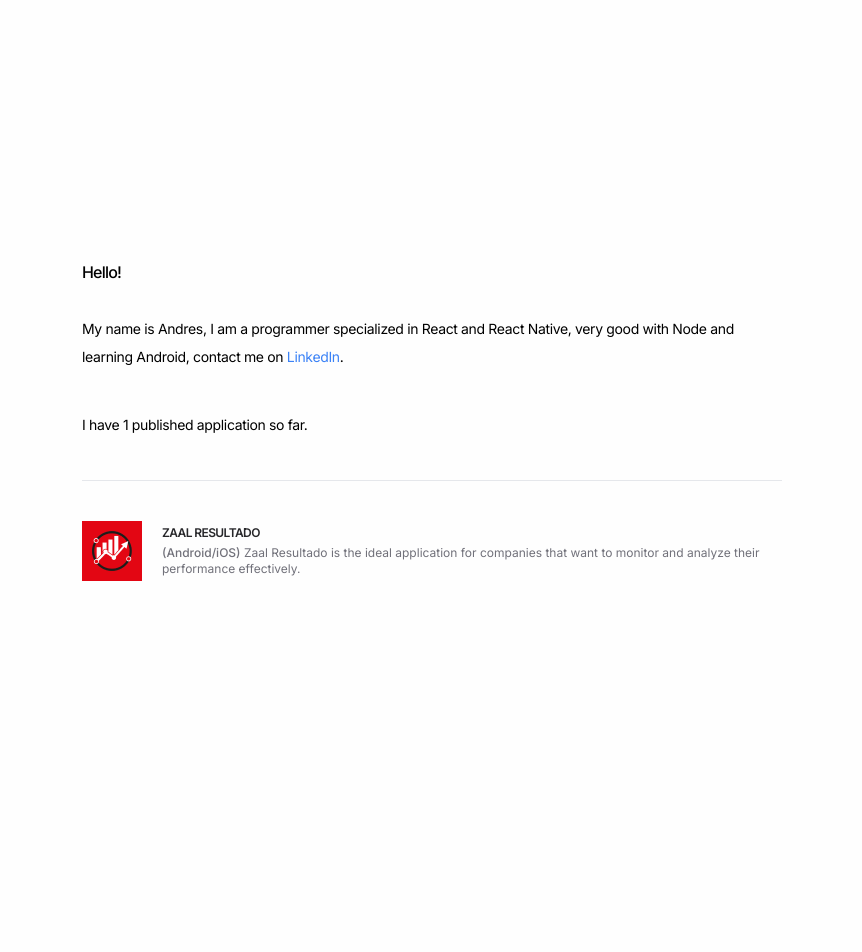
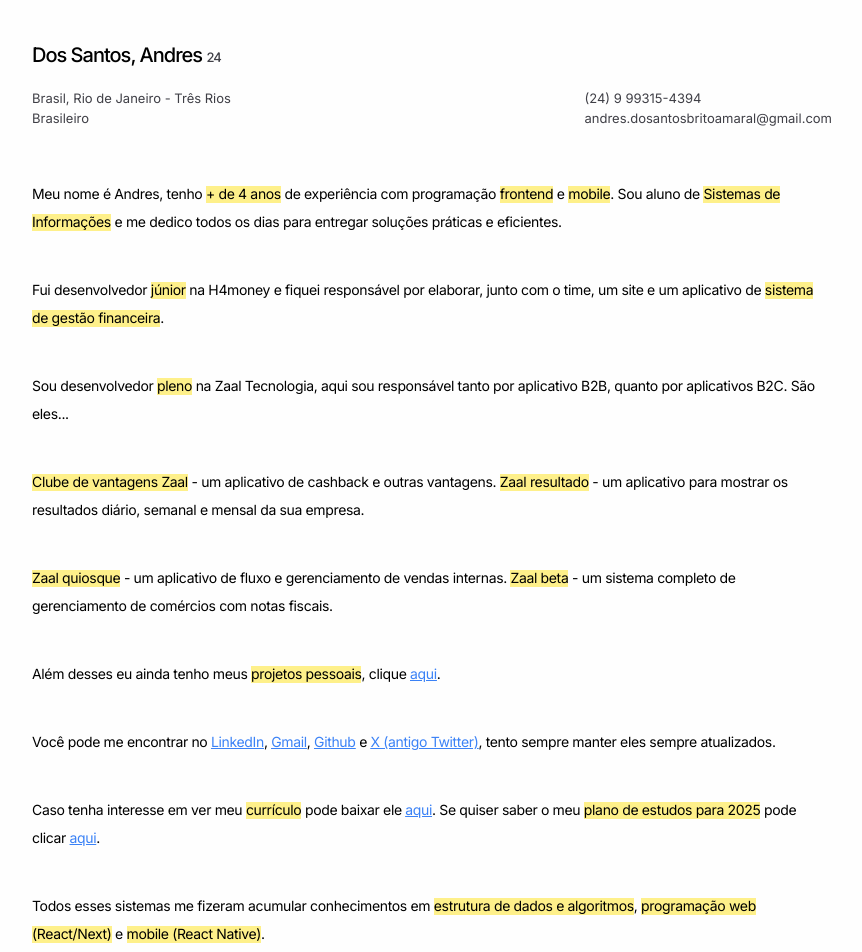
Before and after one commit to andres-dos-santos/hi, a Next.js app: page / in a window 1280 px wide. Shown: the top 952 px of the page, without its empty margins (208-1070 px from the left). Before the commit the page ends 800 px from the top, so only its background shows below. Built offline with nearby package versions, Linux system fonts and the light colour scheme.

Commit message:
feat: change to resume

```diff
--- a/app/globals.css
+++ b/app/globals.css
@@ -43,7 +43,7 @@
   }
 
   a {
-    @apply text-blue-500;
+    @apply text-blue-500 underline;
   }
 
   blockquote {
--- a/app/layout.tsx
+++ b/app/layout.tsx
@@ -25,7 +25,7 @@
   return (
     <html lang="en" className={`${inter.variable} ${plexMono.variable}`}>
       <body className="antialiased bg-[#fefefe] dark:bg-[#1c1c1c] px-10 sm:px-0">
-        <div className="sm:max-w-[700px] sm:mx-auto">{children}</div>
+        <main className="mx-auto max-w-[800px]">{children}</main>
       </body>
     </html>
   )
--- a/app/page.tsx
+++ b/app/page.tsx
@@ -1,5 +1,5 @@
-import Image from 'next/image'
 import Link from 'next/link'
+import { ComponentProps } from 'react'
 
 // export const revalidate =
 //   process.env.NODE_ENV === 'development' ? 30 : 60 * 60 * 1 // 1 hour
@@ -51,51 +51,136 @@
 //   return json.data ? json.data.posts : []
 // }
 
-export default async function Learns() {
+function Marker(props: ComponentProps<'span'>) {
+  return <span className="bg-yellow-200">{props.children}</span>
+}
+
+function Push(props: ComponentProps<'a'>) {
   return (
-    <div className="flex flex-col justify-center h-screen">
-      <div className="flex items-baseline mb-8 mt-10 gap-5">
-        <h6 className="font-medium -tracking-wider">Hello!</h6>
-      </div>
+    <span className="underline text-blue-500">
+      <a href={props.href} target="_blank">
+        {props.children}
+      </a>
+    </span>
+  )
+}
+
+export default async function _page() {
+  return (
+    <div className="flex flex-col pb-10">
+      <header className="flex items-baseline justify-between mb-8 mt-10 gap-5">
+        <div className="flex flex-col items-start w-full">
+          <h6 className="font-medium mb-5 text-[20px] -tracking-wider">
+            Dos Santos, Andres{' '}
+            <span className="text-zinc-700 text-[13px]">24</span>
+          </h6>
+
+          <nav className="flex items-center justify-between w-full">
+            <span className="text-zinc-700 text-[13px] flex">
+              Brasil, Rio de Janeiro - Três Rios <br />
+              Brasileiro
+            </span>
+
+            <span className="text-zinc-700 text-[13px] flex">
+              (24) 9 99315-4394
+              <br />
+              andres.dosantosbritoamaral@gmail.com
+            </span>
+          </nav>
+        </div>
+      </header>
+
+      <span className="text-sm block mb-10 mt-5 leading-7 -tracking-wide">
+        Meu nome é Andres, tenho <Marker>+ de 4 anos</Marker> de experiência com
+        programação <Marker>frontend</Marker> e <Marker>mobile</Marker>. Sou
+        aluno de <Marker>Sistemas de Informações</Marker> e me dedico todos os
+        dias para entregar soluções práticas e eficientes.
+      </span>
 
       <span className="text-sm block mb-10 leading-7 -tracking-wide">
-        My name is Andres, I am a programmer specialized in React and React
-        Native, very good with Node and learning Android, contact me on{' '}
-        <Link href="http://linkedin.com/in/andres-dosantos/" target="__blank">
-          LinkedIn
-        </Link>
+        Fui desenvolvedor <Marker>júnior</Marker> na H4money e fiquei
+        responsável por elaborar, junto com o time, um site e um aplicativo de{' '}
+        <Marker>sistema de gestão financeira</Marker>.
+      </span>
+
+      <span className="text-sm block mb-10 leading-7 -tracking-wide">
+        Sou desenvolvedor <Marker>pleno</Marker> na Zaal Tecnologia, aqui sou
+        responsável tanto por aplicativo B2B, quanto por aplicativos B2C. São
+        eles...
+      </span>
+
+      <span className="text-sm block mb-10 leading-7 -tracking-wide">
+        <Marker>Clube de vantagens Zaal</Marker> - um aplicativo de cashback e
+        outras vantagens. <Marker>Zaal resultado</Marker> - um aplicativo para
+        mostrar os resultados diário, semanal e mensal da sua empresa.{' '}
+      </span>
+
+      <span className="text-sm block mb-10 leading-7 -tracking-wide">
+        <Marker>Zaal quiosque</Marker> - um aplicativo de fluxo e gerenciamento
+        de vendas internas. <Marker>Zaal beta</Marker> - um sistema completo de
+        gerenciamento de comércios com notas fiscais.
+      </span>
+
+      <span className="text-sm block mb-10 leading-7 -tracking-wide">
+        Além desses eu ainda tenho meus <Marker>projetos pessoais</Marker>,
+        clique <Push href="https://www.github.com/andres-dos-santos">aqui</Push>
         .
       </span>
 
       <span className="text-sm block mb-10 leading-7 -tracking-wide">
-        I have 1 published application so far.
+        Você pode me encontrar no{' '}
+        <span className="underline text-blue-500">
+          <a href="https://www.linkedin.com/in/andres-dosantos" target="_blank">
+            LinkedIn
+          </a>
+        </span>
+        ,{' '}
+        <span className="underline text-blue-500">
+          <a href="https://www.linkedin.com/in/andres-dosantos" target="_blank">
+            Gmail
+          </a>
+        </span>
+        ,{' '}
+        <span className="underline text-blue-500">
+          <a href="https://www.github.com/andres-dos-santos" target="_blank">
+            Github
+          </a>
+        </span>{' '}
+        e{' '}
+        <span className="underline text-blue-500">
+          <a href="https://www.github.com/andres-dos-santos" target="_blank">
+            X (antigo Twitter)
+          </a>
+        </span>
+        , tento sempre manter eles sempre atualizados.
       </span>
 
-      <hr />
+      <span className="text-sm block mb-10 leading-7 -tracking-wide">
+        Caso tenha interesse em ver meu <Marker>currículo</Marker> pode baixar
+        ele <Push href="https://www.github.com/andres-dos-santos">aqui</Push>.
+        Se quiser saber o meu <Marker>plano de estudos para 2025</Marker> pode
+        clicar <Link href="/study-plan">aqui</Link>.
+      </span>
 
-      <ul className="mt-10">
-        <li className="flex items-center gap-x-5">
-          <Image
-            src="/zaal-result-logo.png"
-            alt=""
-            width={60}
-            height={60}
-            quality={100}
-          />
+      <span className="text-sm block mb-10 leading-7 -tracking-wide">
+        Todos esses sistemas me fizeram acumular conhecimentos em{' '}
+        <Marker>estrutura de dados e algoritmos</Marker>,{' '}
+        <Marker>programação web (React/Next)</Marker> e{' '}
+        <Marker>mobile (React Native)</Marker>.
+      </span>
 
-          <div className="flex flex-col">
-            <strong className="text-xs font-semibold -tracking-wider mb-1">
-              ZAAL RESULTADO
-            </strong>
+      <span className="text-sm block mb-10 leading-7 -tracking-wide">
+        Além disso tenho conhecimentos em <Marker>Firebase</Marker>,{' '}
+        <Marker>Supabase</Marker>, IA, API de terceiros, um pouco sobre{' '}
+        <Marker>AWS</Marker>, <Marker>GCP</Marker>, conhecimento avançado em{' '}
+        <Marker>NodeJS</Marker>, desenvolvimento{' '}
+        <Marker>Android (com Jetpack Compose)</Marker>, <Marker>Docker</Marker>,{' '}
+        <Marker>Prisma</Marker>, etc.
+      </span>
 
-            <span className="text-xs text-zinc-500 leading-4">
-              <span className="font-medium">(Android/iOS)</span> Zaal Resultado
-              is the ideal application for companies that want to monitor and
-              analyze their performance effectively.
-            </span>
-          </div>
-        </li>
-      </ul>
+      <span className="text-sm block leading-7 -tracking-wide">
+        Venha falar comigo!
+      </span>
     </div>
   )
 }
--- /dev/null
+++ b/app/study-plan/page.tsx
@@ -0,0 +1,63 @@
+import { ComponentProps } from 'react'
+
+// export const revalidate =
+//   process.env.NODE_ENV === 'development' ? 30 : 60 * 60 * 1 // 1 hour
+
+// interface Post {
+//   title: string
+//   id: string
+//   createdAt: string
+// }
+
+// const queryWithoutSearches = `
+//   query {
+//     posts(orderBy: createdAt_DESC) {
+//       title
+//       id
+//       createdAt
+//     }
+//   }
+// `
+
+// const queryWithSearches = `
+//   query GetLearnPosts($searched: String) {
+//     posts(where: { title_contains: $searched }, orderBy: createdAt_DESC) {
+//       title
+//       id
+//       createdAt
+//     }
+//   }
+// `
+
+// async function getPosts(searched?: string): Promise<Post[]> {
+//   const payload = searched
+//     ? { query: queryWithSearches, variables: { searched } }
+//     : { query: queryWithoutSearches }
+
+//   const response = await fetch(
+//     'https://api-sa-east-1.hygraph.com/v2/clcckqn423yp601uo3xcd1rh7/master',
+//     {
+//       method: 'POST',
+//       headers: {
+//         'Content-Type': 'application/json',
+//       },
+//       body: JSON.stringify(payload),
+//     },
+//   )
+
+//   const json = await response.json()
+
+//   return json.data ? json.data.posts : []
+// }
+
+export default async function _page() {
+  return (
+    <div className="flex flex-col h-screen">
+      <div className="flex items-baseline gap-5">
+        <h6 className="font-bold -tracking-wider">Plano de estudos</h6>
+      </div>
+
+      <hr />
+    </div>
+  )
+}
```
Also changed, not shown: package.json (+9 -9 lines), 1 other file (tests, documents, lock files or other folders).
